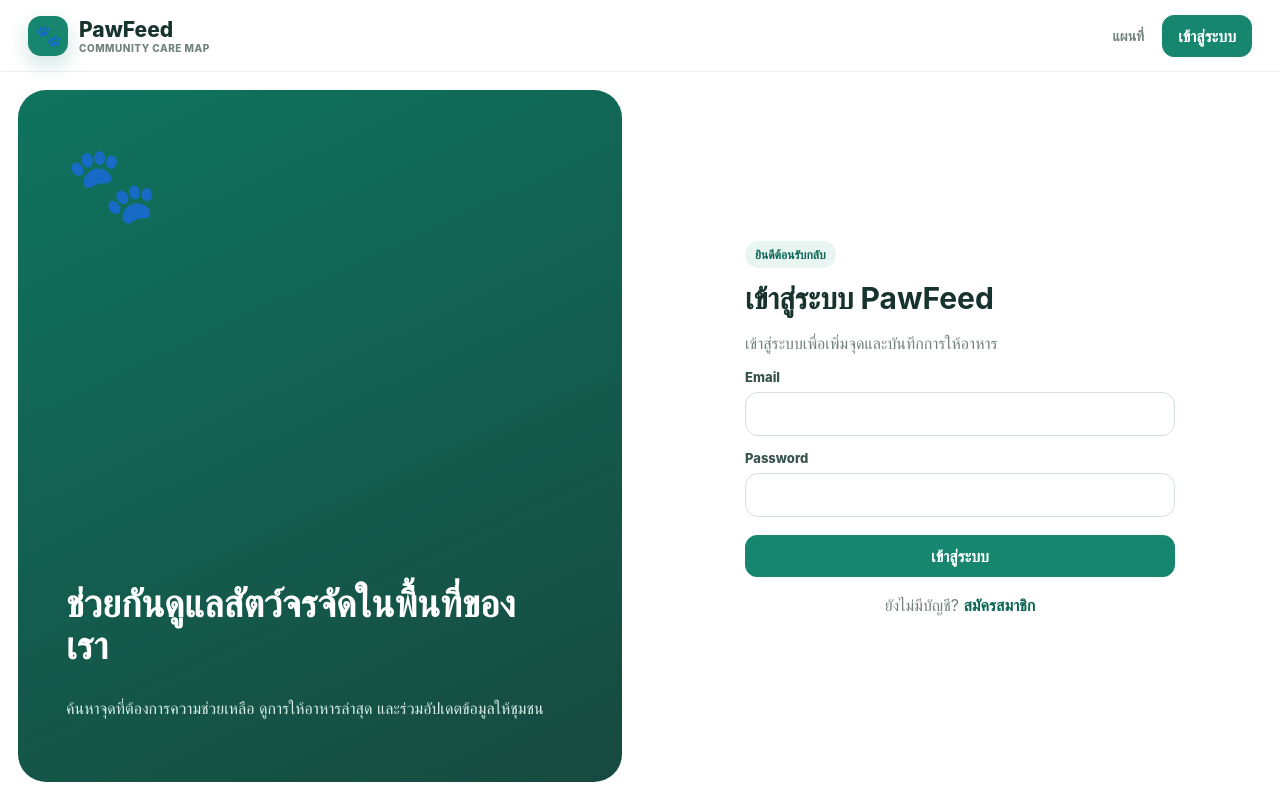
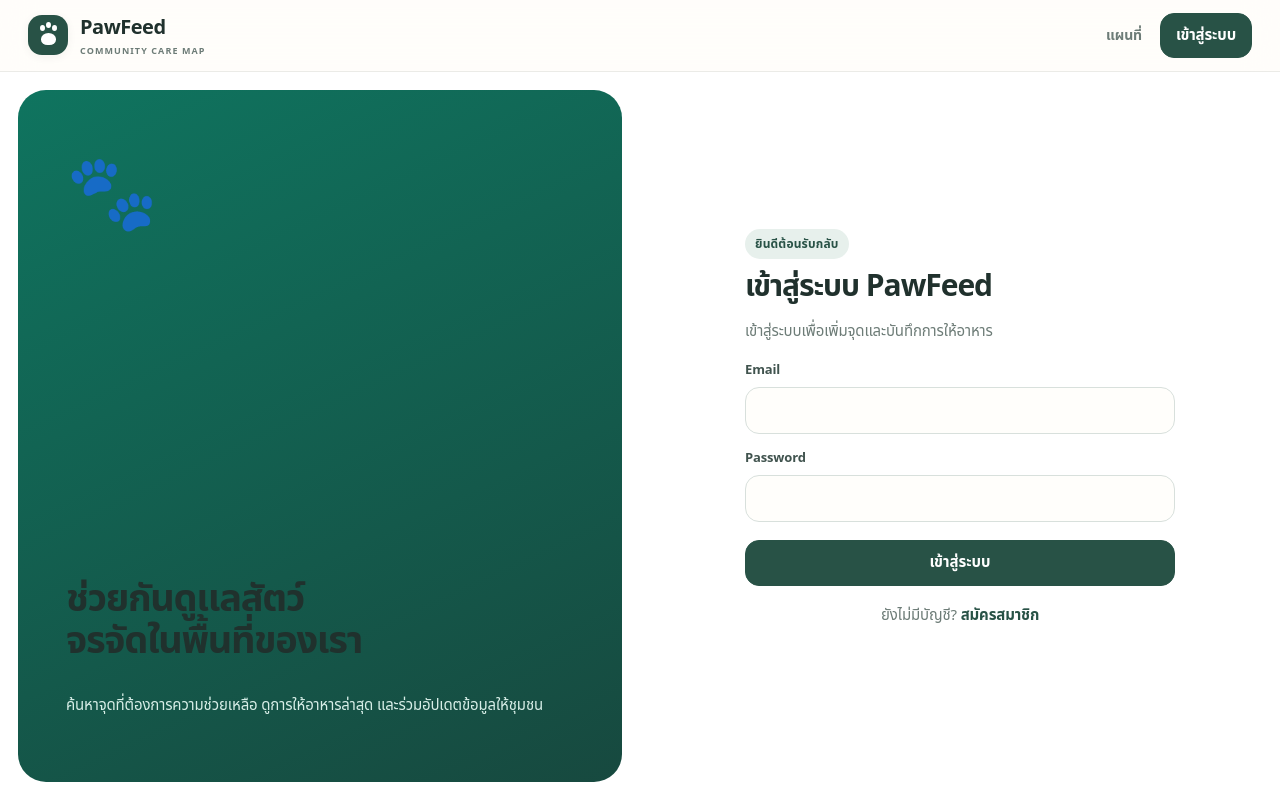
Before and after one commit to 67070119/PawFeed, a Next.js app in the folder frontend/: page /login in a window 1280 px wide. Built offline with nearby package versions, Linux system fonts and the light colour scheme; no server answers.

Commit message:
style: establish frontend visual system

```diff
--- a/frontend/src/app/layout.js
+++ b/frontend/src/app/layout.js
@@ -1,4 +1,5 @@
 import './globals.css';
+import './theme.css';
 import 'leaflet/dist/leaflet.css';
 import { AuthProvider } from '../lib/auth-context';
 import NavBar from '../components/NavBar';
@@ -6,6 +7,11 @@ import NavBar from '../components/NavBar';
 export const metadata = {
   title: 'PawFeed',
   description: 'แผนที่แบ่งปันตำแหน่งและติดตามการให้อาหารสัตว์จรจัด',
+};
+
+export const viewport = {
+  themeColor: '#f5f3ee',
+  colorScheme: 'light',
 };
 
 export default function RootLayout({ children }) {
--- /dev/null
+++ b/frontend/src/app/theme.css
@@ -0,0 +1,228 @@
+/* PawFeed visual system — Phase 1 */
+:root {
+  --ink: #20312d;
+  --ink-soft: #40534e;
+  --muted: #6d7c77;
+  --green: #356b5b;
+  --green-dark: #285246;
+  --green-soft: #e7f0ec;
+  --cream: #f5f3ee;
+  --white: #fffefb;
+  --surface: #fffefb;
+  --surface-muted: #eef2ef;
+  --sand: #eee7da;
+  --line: #d8e0dc;
+  --danger: #a44d4d;
+  --warning: #8a682c;
+  --info: #476b80;
+  --shadow-sm: 0 2px 10px rgba(32, 49, 45, 0.055);
+  --shadow: 0 12px 34px rgba(32, 49, 45, 0.09);
+  --shadow-lg: 0 20px 54px rgba(32, 49, 45, 0.13);
+  --radius-sm: 10px;
+  --radius-md: 14px;
+  --radius-lg: 20px;
+  --radius-xl: 26px;
+  --font-sans: "Thonburi", "Noto Sans Thai", "Noto Sans", "Leelawadee UI", "Sarabun", ui-sans-serif, system-ui, -apple-system, BlinkMacSystemFont, "Segoe UI", sans-serif;
+}
+
+html {
+  background: var(--cream);
+  color-scheme: light;
+  text-rendering: optimizeLegibility;
+  -webkit-font-smoothing: antialiased;
+}
+
+body {
+  background: var(--cream);
+  color: var(--ink);
+  font-family: var(--font-sans);
+  font-size: 15px;
+  line-height: 1.55;
+  letter-spacing: -0.01em;
+}
+
+h1,
+h2,
+h3,
+h4 {
+  color: var(--ink);
+  font-family: var(--font-sans);
+  font-weight: 720;
+  letter-spacing: -0.035em;
+  text-wrap: balance;
+}
+
+h1 { line-height: 1.12; }
+h2 { line-height: 1.18; }
+h3,
+h4 { line-height: 1.25; }
+p { line-height: 1.65; }
+small { line-height: 1.45; }
+
+button,
+input,
+select,
+textarea {
+  font-family: var(--font-sans);
+}
+
+::selection {
+  background: #cfe1da;
+  color: var(--ink);
+}
+
+:focus-visible {
+  outline: 3px solid rgba(53, 107, 91, 0.24);
+  outline-offset: 2px;
+}
+
+.topbar {
+  background: rgba(255, 254, 251, 0.92);
+  border-bottom-color: rgba(32, 49, 45, 0.09);
+  box-shadow: 0 1px 0 rgba(255, 255, 255, 0.7);
+}
+
+.brand {
+  gap: 12px;
+  font-size: 20px;
+  font-weight: 760;
+  letter-spacing: -0.025em;
+}
+
+.brand small {
+  margin-top: 1px;
+  color: var(--muted);
+  font-size: 9px;
+  font-weight: 680;
+  letter-spacing: 0.12em;
+}
+
+.brandMark {
+  width: 40px;
+  height: 40px;
+  border-radius: 14px;
+  background: var(--green-dark);
+  box-shadow: var(--shadow-sm);
+  color: #fff;
+  position: relative;
+  display: grid;
+  place-items: center;
+}
+
+.brandGlyph {
+  position: relative;
+  width: 15px;
+  height: 12px;
+  border-radius: 55% 55% 48% 48%;
+  background: currentColor;
+  transform: translateY(4px);
+}
+
+.brandGlyph::before {
+  content: "";
+  position: absolute;
+  width: 5px;
+  height: 6px;
+  left: -1px;
+  top: -8px;
+  border-radius: 50%;
+  background: currentColor;
+  box-shadow: 6px -3px 0 currentColor, 12px 0 0 currentColor;
+}
+
+.navLink {
+  color: var(--muted);
+  font-weight: 650;
+}
+
+.button {
+  min-height: 42px;
+  border-color: var(--line);
+  background: var(--surface);
+  border-radius: var(--radius-md);
+  font-weight: 680;
+  box-shadow: none;
+  transition: transform 0.16s ease, background-color 0.16s ease, border-color 0.16s ease, box-shadow 0.16s ease;
+}
+
+.button:hover:not(:disabled) {
+  transform: translateY(-1px);
+  box-shadow: var(--shadow-sm);
+}
+
+.button.primary {
+  background: var(--green-dark);
+  border-color: var(--green-dark);
+}
+
+.button.soft {
+  background: var(--green-soft);
+  color: var(--green-dark);
+}
+
+.button.ghost {
+  background: transparent;
+  color: var(--ink-soft);
+}
+
+.card {
+  background: var(--surface);
+  border-color: var(--line);
+  border-radius: var(--radius-lg);
+  box-shadow: var(--shadow-sm);
+}
+
+.eyebrow {
+  background: var(--green-soft);
+  color: var(--green-dark);
+  font-weight: 720;
+  letter-spacing: 0.015em;
+}
+
+.field label {
+  color: var(--ink-soft);
+  font-weight: 680;
+}
+
+.field input,
+.field select,
+.field textarea {
+  background: var(--surface);
+  border-color: var(--line);
+  border-radius: var(--radius-md);
+  transition: border-color 0.16s ease, box-shadow 0.16s ease, background-color 0.16s ease;
+}
+
+.field input:focus,
+.field select:focus,
+.field textarea:focus {
+  border-color: #8bb5a8;
+  box-shadow: 0 0 0 4px rgba(53, 107, 91, 0.085);
+}
+
+.errorBox,
+.successBox,
+.warningBox,
+.metaItem,
+.historyItem,
+.stat,
+.listRow,
+.empty {
+  border-radius: var(--radius-md);
+}
+
+.mapInfo {
+  background: rgba(255, 254, 251, 0.96);
+  border-color: var(--line);
+  border-radius: var(--radius-md);
+  box-shadow: var(--shadow);
+}
+
+@media (max-width: 560px) {
+  .brand { font-size: 18px; }
+  .brandMark {
+    width: 36px;
+    height: 36px;
+    border-radius: 12px;
+  }
+}
--- a/frontend/src/components/NavBar.js
+++ b/frontend/src/components/NavBar.js
@@ -17,7 +17,7 @@ export default function NavBar() {
   return (
     <header className="topbar">
       <Link className="brand" href="/">
-        <span className="brandMark">🐾</span>
+        <span className="brandMark" aria-hidden="true"><span className="brandGlyph" /></span>
         <span>PawFeed<small>Community Care Map</small></span>
       </Link>
       <nav className="navActions">
```
